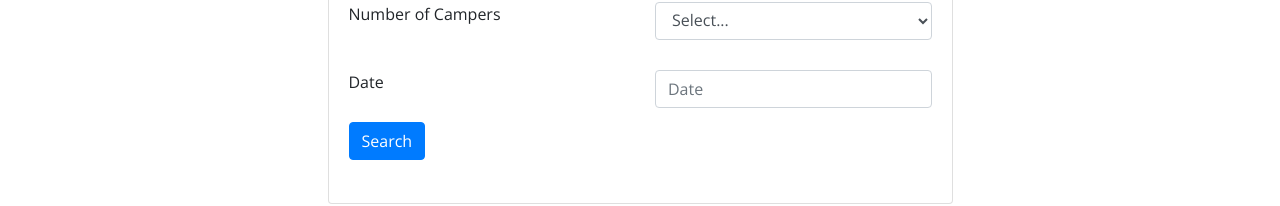
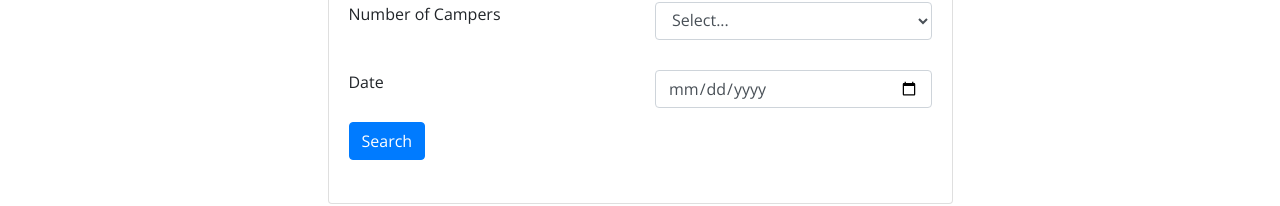
Before and after one commit to nathankthedeveloper/nucampsite, a website: page index.html in a window 1280 px wide. Shown: the part 1288-1494 px from the top of the page. Drawn offline with nearby package versions, Linux system fonts and the light colour scheme.

Commit message:
remove placeholder

```diff
--- a/index.html
+++ b/index.html
@@ -131,7 +131,7 @@
                                     <label for="date">Date</label>
                                 </div>
                                 <div class="col-sm-6 col-form-label">
-                                    <input type="text" id="date" name="date" class="form-control" placeholder="Date" >
+                                    <input type="date" id="date" name="date" class="form-control" >
                                 </div>
                             </div>
 
```
